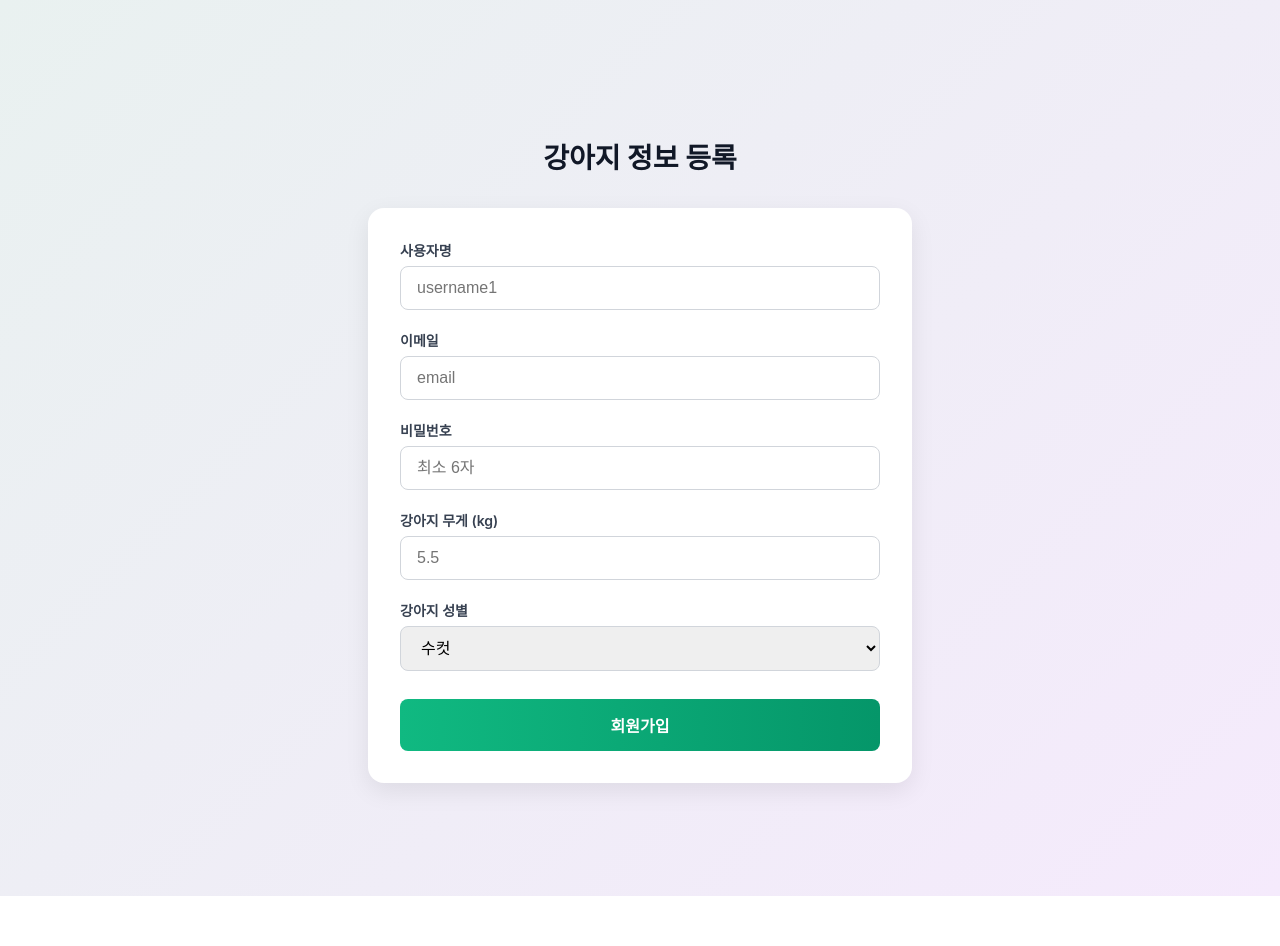
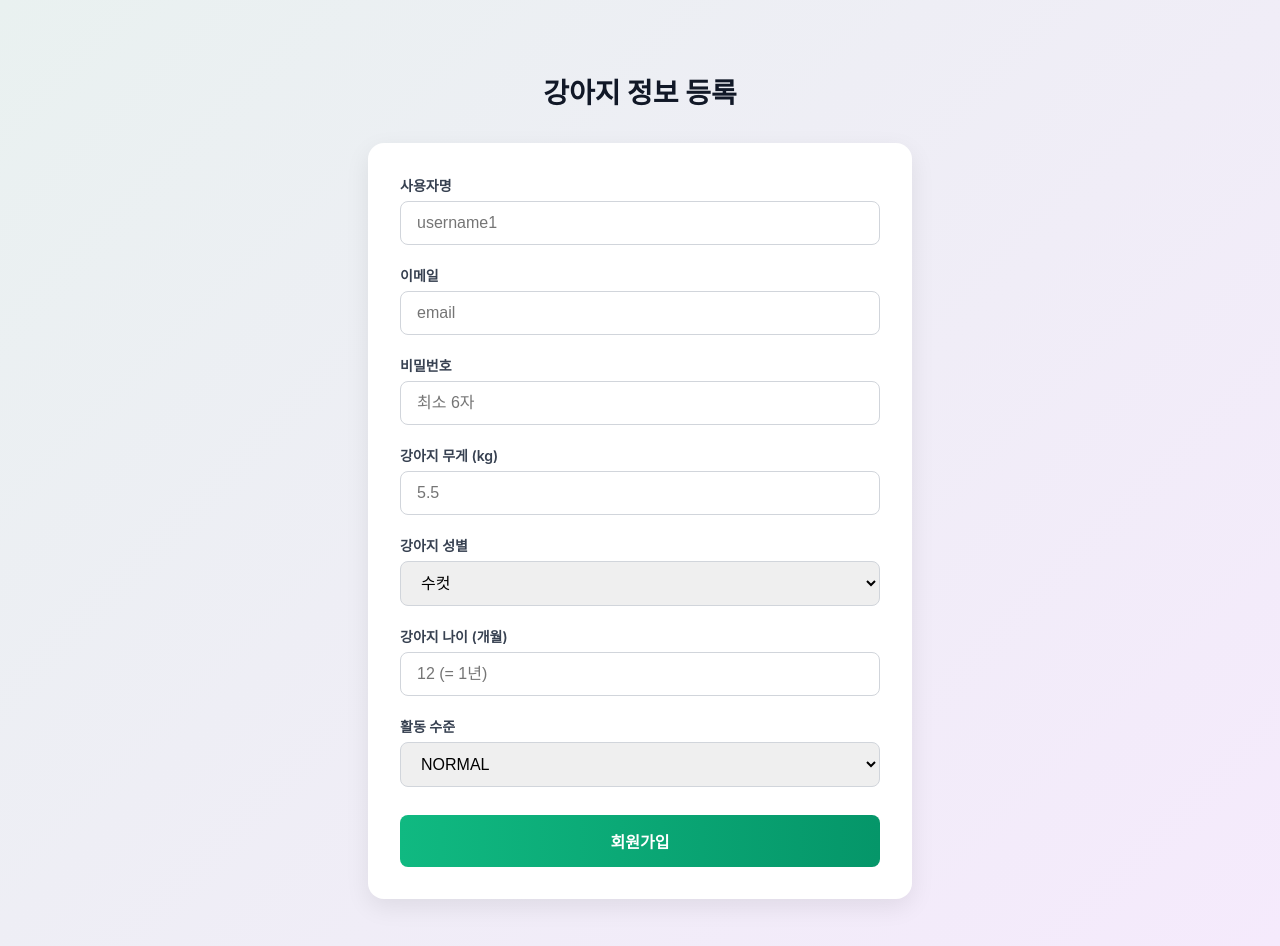
Before and after one commit to NutriCheckApp/Frontend, a React (Create React App) app: page /register in a window 1280 px wide. Before the commit the page ends 896 px from the top, so only its background shows below. Built offline with nearby package versions, Linux system fonts and the light colour scheme; the HTML template or start-up script is replaced by a standard one.

Commit message:
Add pet age and activity level fields

```diff
--- a/src/pages/RegisterPage.js
+++ b/src/pages/RegisterPage.js
@@ -7,19 +7,30 @@ const RegisterPage = () => {
   const [username, setUsername] = useState('');
   const [password, setPassword] = useState('');
   const [email, setEmail] = useState('');
-  const [dogWeight, setDogWeight] = useState('');
-  const [dogGender, setDogGender] = useState('M');
-
+  const [petWeight, setDogWeight] = useState('');
+  const [petGender, setDogGender] = useState('M');
+  const [petAge, setPetAge] = useState('');
+  const [activityLevel, setActivityLevel] = useState('NORMAL');
 
   const [error, setError] = useState('');
   const [successMessage, setSuccessMessage] = useState('');
   const [isLoading, setIsLoading] = useState(false);
 
+  const getActivityLabel = (level) => {
+      switch (level) {
+          case 'INACTIVE': return 'INACTIVE';
+          case 'NORMAL': return 'NORMAL';
+          case 'ACTIVE': return 'ACTIVE';
+          case 'VERY_ACTIVE': return 'VERY ACTIVE';
+          default: return level;
+      }
+  };
+
   const handleSubmit = async (event) => {
     event.preventDefault();
 
     setSuccessMessage('');
-    if (!username || !password || !email ) {
+    if (!username || !password || !email || !petWeight || !petAge ) {
       setError('모든 필드를 입력해주세요.');
       return;
     }
@@ -27,6 +38,15 @@ const RegisterPage = () => {
       setError('비밀번호는 최소 6자 이상이어야 합니다.');
       return;
     }
+    if (isNaN(parseFloat(petWeight)) || parseFloat(petWeight) <= 0) {
+        setError('유효한 강아지 무게를 입력해주세요.');
+        return;
+    }
+    if (isNaN(parseInt(petAge)) || parseInt(petAge) <= 0) {
+        setError('유효한 강아지 나이 (월)를 입력해주세요.');
+        return;
+    }
+
      setError('');
 
       // --- 2. Send data to server
@@ -36,7 +56,11 @@ const RegisterPage = () => {
             username: username,
             email: email,
             password: password,
-        };
+            pet_weight: parseFloat(petWeight),
+            Gender: petGender,
+            petAge: parseInt(petAge, 10),
+            activityLevel: activityLevel,
+    };
 
       try {
             const response = await fetch(API_URL, {
@@ -65,6 +89,8 @@ const RegisterPage = () => {
             setEmail('');
             setDogWeight('');
             setDogGender('M');
+            setPetAge('');
+            setActivityLevel('NORMAL');
 
         } catch (err) {
             if (!error) {
@@ -95,13 +121,34 @@ const RegisterPage = () => {
         </label>
         <label className={styles.label}>
           강아지 무게 (kg)
-          <input className={styles.input} type="number" value={dogWeight} onChange={e => setDogWeight(e.target.value)} placeholder="5.5" min="0.5" max="100" step="0.1" />
+          <input className={styles.input} type="number" value={petWeight} onChange={e => setDogWeight(e.target.value)} placeholder="5.5" min="0.5" max="100" step="0.1" />
         </label>
         <label className={styles.label}>
           강아지 성별
-          <select className={styles.input} value={dogGender} onChange={e => setDogGender(e.target.value)}>
+          <select className={styles.input} value={petGender} onChange={e => setDogGender(e.target.value)}>
             <option value="M">수컷</option>
             <option value="F">암컷</option>
+          </select>
+        </label>
+        <label className={styles.label}>
+          강아지 나이 (개월)
+          <input
+            className={styles.input}
+            type="number"
+            value={petAge}
+            onChange={e => setPetAge(e.target.value)}
+            placeholder="12 (= 1년)"
+            min="1"
+            step="1"
+          />
+        </label>
+        <label className={styles.label}>
+          활동 수준
+          <select className={styles.input} value={activityLevel} onChange={e => setActivityLevel(e.target.value)}>
+            <option value="INACTIVE">{getActivityLabel('INACTIVE')}</option>
+            <option value="NORMAL">{getActivityLabel('NORMAL')}</option>
+            <option value="ACTIVE">{getActivityLabel('ACTIVE')}</option>
+            <option value="VERY_ACTIVE">{getActivityLabel('VERY_ACTIVE')}</option>
           </select>
         </label>
         {error && <div className={styles.error}>{error}</div>}
```
